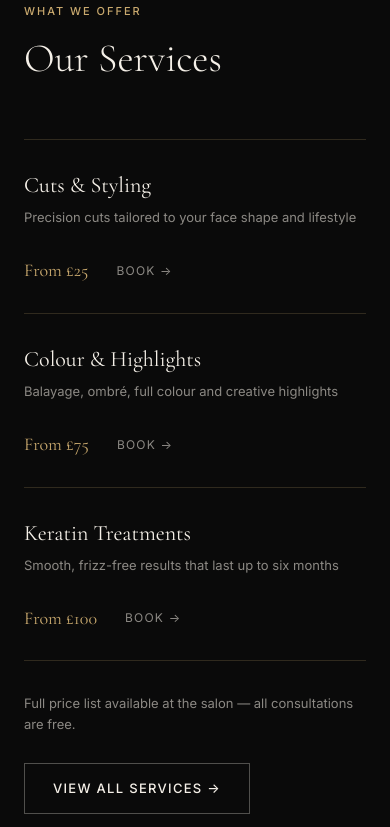
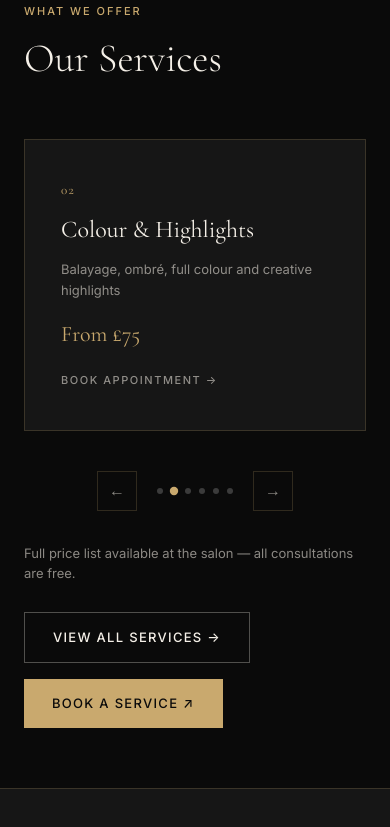
Before and after one commit to dean1234533/Hair-Beauty, a plain HTML site: page index.html in a window 390 px wide. Shown: the part 1265-2092 px from the top of the page. Drawn offline with nearby package versions, Linux system fonts and the light colour scheme.

Commit message:
Add files via upload

```diff
--- a/index.html
+++ b/index.html
@@ -135,67 +135,54 @@
         </div>
         <span class="section-number">02</span>
       </div>
-      <div class="services__list">
-        <div class="service-item">
-          <div class="service-item__left">
-            <h3>Cuts &amp; Styling</h3>
-            <p>Precision cuts tailored to your face shape and lifestyle</p>
-          </div>
-          <div class="service-item__right">
-            <span class="service-item__price">From £25</span>
-            <a href="#contact" class="service-item__link">Book →</a>
-          </div>
+      <div class="services__slider" id="servicesSlider">
+        <div class="service-card">
+          <span class="service-card__num">01</span>
+          <h3 class="service-card__title">Cuts &amp; Styling</h3>
+          <p class="service-card__desc">Precision cuts tailored to your face shape and lifestyle</p>
+          <span class="service-card__price">From £25</span>
+          <a href="#contact" class="service-card__link">Book Appointment →</a>
         </div>
-        <div class="service-item">
-          <div class="service-item__left">
-            <h3>Colour &amp; Highlights</h3>
-            <p>Balayage, ombré, full colour and creative highlights</p>
-          </div>
-          <div class="service-item__right">
-            <span class="service-item__price">From £75</span>
-            <a href="#contact" class="service-item__link">Book →</a>
-          </div>
+        <div class="service-card">
+          <span class="service-card__num">02</span>
+          <h3 class="service-card__title">Colour &amp; Highlights</h3>
+          <p class="service-card__desc">Balayage, ombré, full colour and creative highlights</p>
+          <span class="service-card__price">From £75</span>
+          <a href="#contact" class="service-card__link">Book Appointment →</a>
         </div>
-        <div class="service-item">
-          <div class="service-item__left">
-            <h3>Keratin Treatments</h3>
-            <p>Smooth, frizz-free results that last up to six months</p>
-          </div>
-          <div class="service-item__right">
-            <span class="service-item__price">From £100</span>
-            <a href="#contact" class="service-item__link">Book →</a>
-          </div>
+        <div class="service-card">
+          <span class="service-card__num">03</span>
+          <h3 class="service-card__title">Keratin Treatments</h3>
+          <p class="service-card__desc">Smooth, frizz-free results that last up to six months</p>
+          <span class="service-card__price">From £100</span>
+          <a href="#contact" class="service-card__link">Book Appointment →</a>
         </div>
-        <div class="service-item service-item--mobile-hidden">
-          <div class="service-item__left">
-            <h3>Blow Dry &amp; Finish</h3>
-            <p>Salon-quality blowout for every occasion</p>
-          </div>
-          <div class="service-item__right">
-            <span class="service-item__price">From £35</span>
-            <a href="#contact" class="service-item__link">Book →</a>
-          </div>
+        <div class="service-card">
+          <span class="service-card__num">04</span>
+          <h3 class="service-card__title">Blow Dry &amp; Finish</h3>
+          <p class="service-card__desc">Salon-quality blowout for every occasion</p>
+          <span class="service-card__price">From £35</span>
+          <a href="#contact" class="service-card__link">Book Appointment →</a>
         </div>
-        <div class="service-item service-item--mobile-hidden">
-          <div class="service-item__left">
-            <h3>Bridal Packages</h3>
-            <p>Bespoke hair and beauty packages for your perfect day</p>
-          </div>
-          <div class="service-item__right">
-            <span class="service-item__price">From £200</span>
-            <a href="#contact" class="service-item__link">Book →</a>
-          </div>
+        <div class="service-card">
+          <span class="service-card__num">05</span>
+          <h3 class="service-card__title">Bridal Packages</h3>
+          <p class="service-card__desc">Bespoke hair and beauty packages for your perfect day</p>
+          <span class="service-card__price">From £200</span>
+          <a href="#contact" class="service-card__link">Book Appointment →</a>
         </div>
-        <div class="service-item service-item--mobile-hidden">
-          <div class="service-item__left">
-            <h3>Eyebrow Threading</h3>
-            <p>Defined, clean brows using traditional threading techniques</p>
-          </div>
-          <div class="service-item__right">
-            <span class="service-item__price">From £10</span>
-            <a href="#contact" class="service-item__link">Book →</a>
-          </div>
+        <div class="service-card">
+          <span class="service-card__num">06</span>
+          <h3 class="service-card__title">Eyebrow Threading</h3>
+          <p class="service-card__desc">Defined, clean brows using traditional threading techniques</p>
+          <span class="service-card__price">From £10</span>
+          <a href="#contact" class="service-card__link">Book Appointment →</a>
         </div>
+      </div>
+      <div class="services__slider-nav">
+        <button class="services__arrow services__arrow--prev" id="servicesPrev" aria-label="Previous">←</button>
+        <div class="services__slider-dots" id="servicesDots"></div>
+        <button class="services__arrow services__arrow--next" id="servicesNext" aria-label="Next">→</button>
       </div>
       <p class="services__note">Full price list available at the salon — all consultations are free.</p>
       <div class="services__footer">
--- a/main.js
+++ b/main.js
@@ -1,3 +1,64 @@
+// Services card slider — mobile only
+(function () {
+  const slider = document.getElementById('servicesSlider');
+  const dotsWrap = document.getElementById('servicesDots');
+  const prevBtn = document.getElementById('servicesPrev');
+  const nextBtn = document.getElementById('servicesNext');
+  if (!slider) return;
+
+  const cards = Array.from(slider.querySelectorAll('.service-card'));
+  const total = cards.length;
+  let current = 0;
+  let timer;
+  let active = false;
+
+  function buildDots() {
+    dotsWrap.innerHTML = '';
+    cards.forEach((_, i) => {
+      const d = document.createElement('button');
+      d.className = 'services__slider-dot' + (i === 0 ? ' active' : '');
+      d.addEventListener('click', () => { goTo(i); resetTimer(); });
+      dotsWrap.appendChild(d);
+    });
+  }
+
+  function goTo(index) {
+    current = (index + total) % total;
+    slider.scrollTo({ left: current * slider.offsetWidth, behavior: 'smooth' });
+    dotsWrap.querySelectorAll('.services__slider-dot').forEach((d, i) => {
+      d.classList.toggle('active', i === current);
+    });
+  }
+
+  function resetTimer() {
+    clearInterval(timer);
+    timer = setInterval(() => goTo(current + 1), 4000);
+  }
+
+  function enable() {
+    if (active) return;
+    active = true;
+    buildDots();
+    goTo(0);
+    resetTimer();
+  }
+
+  function disable() {
+    if (!active) return;
+    active = false;
+    clearInterval(timer);
+    slider.scrollTo({ left: 0 });
+    dotsWrap.innerHTML = '';
+  }
+
+  prevBtn.addEventListener('click', () => { goTo(current - 1); resetTimer(); });
+  nextBtn.addEventListener('click', () => { goTo(current + 1); resetTimer(); });
+
+  const mq = window.matchMedia('(max-width: 768px)');
+  mq.addEventListener('change', e => e.matches ? enable() : disable());
+  if (mq.matches) enable();
+})();
+
 // Nav scroll effect
 const nav = document.getElementById('nav');
 window.addEventListener('scroll', () => {
@@ -114,31 +175,30 @@
   init();
 })();
 
-// Testimonial slider dots (mobile only)
-const grid = document.querySelector('.testimonials__grid');
-const dots = document.querySelectorAll('.testimonials__dot');
+// Testimonial slider dots — mobile only
+(function () {
+  const grid = document.querySelector('.testimonials__grid');
+  const dots = Array.from(document.querySelectorAll('.testimonials__dot'));
+  if (!grid || !dots.length) return;
 
-if (grid && dots.length) {
-  const updateDots = () => {
-    const index = Math.round(grid.scrollLeft / grid.offsetWidth * (dots.length / (dots.length - 1 + 1)));
-    const cards = grid.querySelectorAll('.testimonial-card');
-    let active = 0;
-    cards.forEach((card, i) => {
-      const cardLeft = card.offsetLeft - grid.offsetLeft;
-      if (Math.abs(grid.scrollLeft - cardLeft) < card.offsetWidth / 2) active = i;
-    });
-    dots.forEach((d, i) => d.classList.toggle('active', i === active));
-  };
+  let current = 0;
 
-  grid.addEventListener('scroll', updateDots, { passive: true });
+  function goTo(index) {
+    current = index;
+    grid.scrollTo({ left: current * grid.offsetWidth, behavior: 'smooth' });
+    dots.forEach((d, i) => d.classList.toggle('active', i === current));
+  }
 
-  dots.forEach((dot, i) => {
-    dot.addEventListener('click', () => {
-      const cards = grid.querySelectorAll('.testimonial-card');
-      if (cards[i]) grid.scrollTo({ left: cards[i].offsetLeft - grid.offsetLeft, behavior: 'smooth' });
-    });
-  });
-}
+  dots.forEach((dot, i) => dot.addEventListener('click', () => goTo(i)));
+
+  grid.addEventListener('scroll', () => {
+    const index = Math.round(grid.scrollLeft / grid.offsetWidth);
+    if (index !== current) {
+      current = index;
+      dots.forEach((d, i) => d.classList.toggle('active', i === current));
+    }
+  }, { passive: true });
+})();
 
 // Form submit (demo — replace with real endpoint)
 document.getElementById('contactForm').addEventListener('submit', (e) => {
--- a/styles.css
+++ b/styles.css
@@ -503,63 +503,119 @@
   line-height: 1.05;
 }
 
-.service-item {
+.services__slider {
+  display: grid;
+  grid-template-columns: repeat(3, 1fr);
+  gap: 20px;
+}
+
+.services__slider .service-card:nth-child(n+4) { display: none; }
+
+.services__slider-nav { display: none; }
+
+.service-card {
+  background: var(--dark-2);
+  border: 1px solid var(--border);
+  padding: 40px 36px;
+  display: flex;
+  flex-direction: column;
+  gap: 16px;
+  transition: border-color 0.3s, transform 0.3s;
+  min-width: 0;
+}
+
+.service-card:hover {
+  border-color: var(--gold);
+  transform: translateY(-4px);
+}
+
+.service-card__num {
+  font-family: var(--font-serif);
+  font-size: 13px;
+  color: var(--gold);
+  letter-spacing: 0.1em;
+}
+
+.service-card__title {
+  font-family: var(--font-serif);
+  font-size: clamp(24px, 2.5vw, 34px);
+  font-weight: 400;
+  line-height: 1.1;
+}
+
+.service-card__desc {
+  font-size: 13px;
+  color: var(--text-muted);
+  line-height: 1.6;
+  flex: 1;
+}
+
+.service-card__price {
+  font-family: var(--font-serif);
+  font-size: 22px;
+  color: var(--gold);
+  margin-top: auto;
+}
+
+.service-card__link {
+  font-size: 11px;
+  font-weight: 500;
+  letter-spacing: 0.14em;
+  text-transform: uppercase;
+  color: var(--text-muted);
+  transition: color 0.2s;
+  margin-top: 4px;
+}
+
+.service-card:hover .service-card__link { color: var(--gold); }
+
+.services__slider-nav {
   display: flex;
   align-items: center;
-  justify-content: space-between;
-  padding: 28px 0;
-  border-bottom: 1px solid var(--border);
+  justify-content: center;
   gap: 20px;
-  transition: all 0.3s var(--ease);
-  cursor: default;
+  margin-top: 40px;
 }
 
-.service-item:first-of-type { border-top: 1px solid var(--border); }
-
-.service-item:hover {
-  padding-left: 16px;
+.services__arrow {
+  background: none;
+  border: 1px solid var(--border);
+  color: var(--text-muted);
+  width: 40px;
+  height: 40px;
+  cursor: pointer;
+  font-size: 16px;
+  transition: border-color 0.2s, color 0.2s;
+  display: flex;
+  align-items: center;
+  justify-content: center;
 }
 
-.service-item:hover h3 { color: var(--gold); }
-
-.service-item h3 {
-  font-family: var(--font-serif);
-  font-size: clamp(22px, 3vw, 32px);
-  font-weight: 400;
-  transition: color 0.3s;
+.services__arrow:hover {
+  border-color: var(--gold);
+  color: var(--gold);
 }
 
-.service-item p {
-  font-size: 13px;
-  color: var(--text-muted);
-  margin-top: 4px;
-  max-width: 400px;
+.services__slider-dots {
+  display: flex;
+  gap: 8px;
 }
 
-.service-item__right {
-  display: flex;
-  align-items: center;
-  gap: 28px;
-  flex-shrink: 0;
+.services__slider-dot {
+  width: 6px;
+  height: 6px;
+  border-radius: 50%;
+  border: none;
+  background: rgba(255,255,255,0.2);
+  cursor: pointer;
+  padding: 0;
+  transition: background 0.3s, transform 0.3s;
 }
 
-.service-item__price {
-  font-family: var(--font-serif);
-  font-size: 18px;
-  color: var(--gold);
-  white-space: nowrap;
+.services__slider-dot.active {
+  background: var(--gold);
+  transform: scale(1.4);
 }
-
-.service-item__link {
-  font-size: 12px;
-  letter-spacing: 0.1em;
-  text-transform: uppercase;
-  color: var(--text-muted);
-  transition: color 0.3s;
-  white-space: nowrap;
-}
-
-.service-item:hover .service-item__link { color: var(--gold); }
 
 .services__note {
   font-size: 13px;
@@ -575,11 +631,14 @@
   flex-wrap: wrap;
 }
 
-/* Hidden on mobile, visible on desktop */
-.services__view-all { display: none; }
+.services__view-all { display: inline-flex; }
 
 /* Dots hidden on desktop — shown only via mobile media query */
-.testimonials__dots { display: none; }
+.testimonials__dots { display: none !important; }
+
+@media (min-width: 769px) {
+  .testimonials__dots { display: none !important; }
+}
 .gallery__dots { display: none; }
 
 /* ─── STATS ─────────────────────────────────────────────────── */
@@ -1100,9 +1159,21 @@
   .services { padding: 60px 0; }
   .services__header { flex-direction: column; gap: 0; }
   .services__header .section-number { display: none; }
-  .service-item { flex-direction: column; align-items: flex-start; }
-  .service-item__right { margin-top: 8px; }
-  .service-item--mobile-hidden { display: none; }
+  .services__slider {
+    display: flex;
+    overflow-x: scroll;
+    scroll-snap-type: x mandatory;
+    -webkit-overflow-scrolling: touch;
+    scrollbar-width: none;
+    gap: 0;
+  }
+  .services__slider::-webkit-scrollbar { display: none; }
+  .services__slider .service-card {
+    display: flex;
+    min-width: 100%;
+    scroll-snap-align: start;
+  }
+  .services__slider-nav { display: flex; }
   .services__view-all { display: inline-flex; }
 
   .stats__item { padding: 24px 12px; }
@@ -1186,20 +1257,17 @@
   .testimonials__grid::-webkit-scrollbar { display: none; }
 
   .testimonial-card {
-    flex: 0 0 100vw;
+    flex: 0 0 100%;
     scroll-snap-align: start;
     border: none;
     border-bottom: 1px solid var(--border);
   }
   .testimonials__dots {
-    padding: 0 24px;
-  }
-
-  .testimonials__dots {
-    display: flex;
+    display: flex !important;
     justify-content: center;
     gap: 8px;
     margin-top: 20px;
+    padding: 0 24px;
   }
   .testimonials__dot {
     width: 6px;
```
